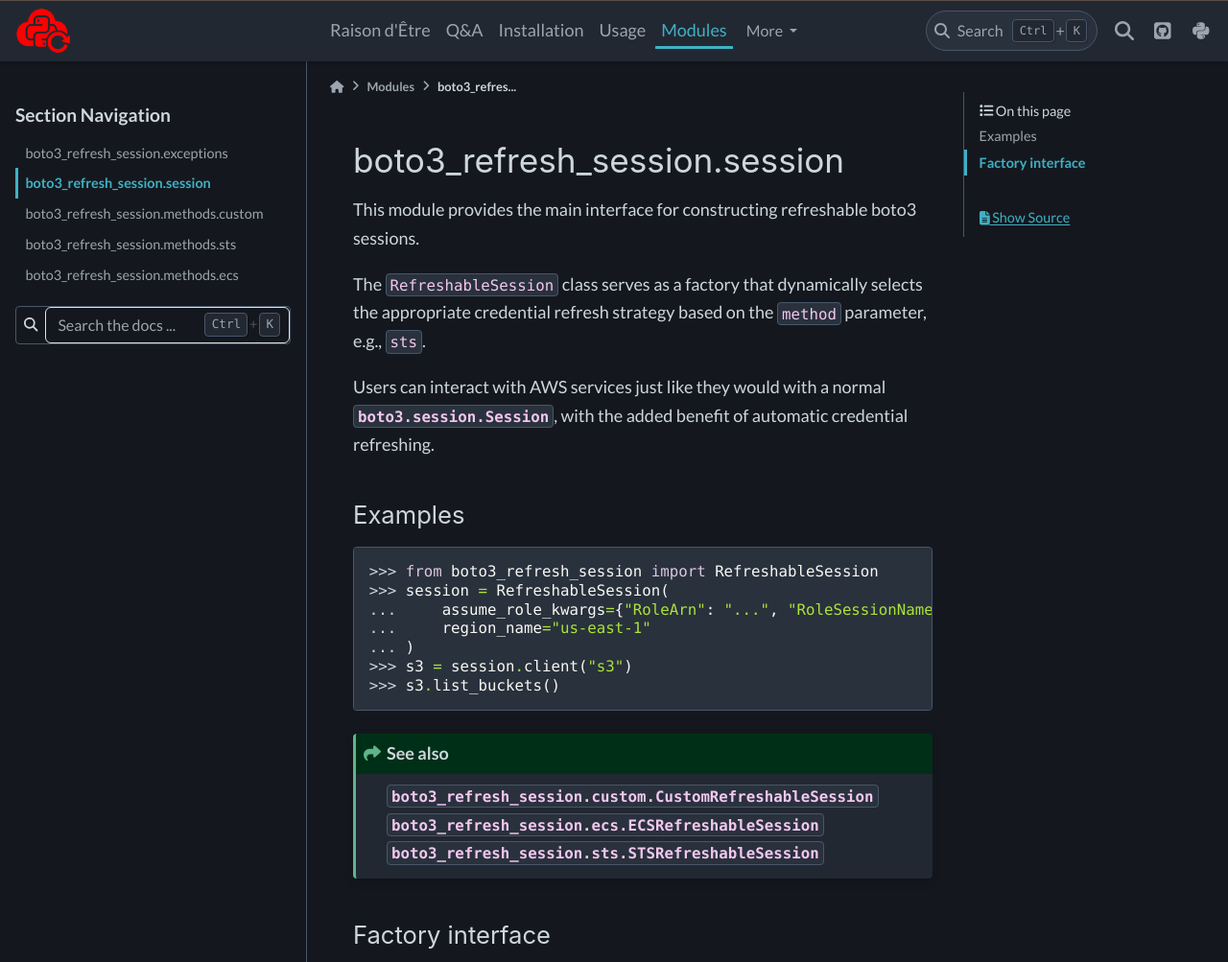
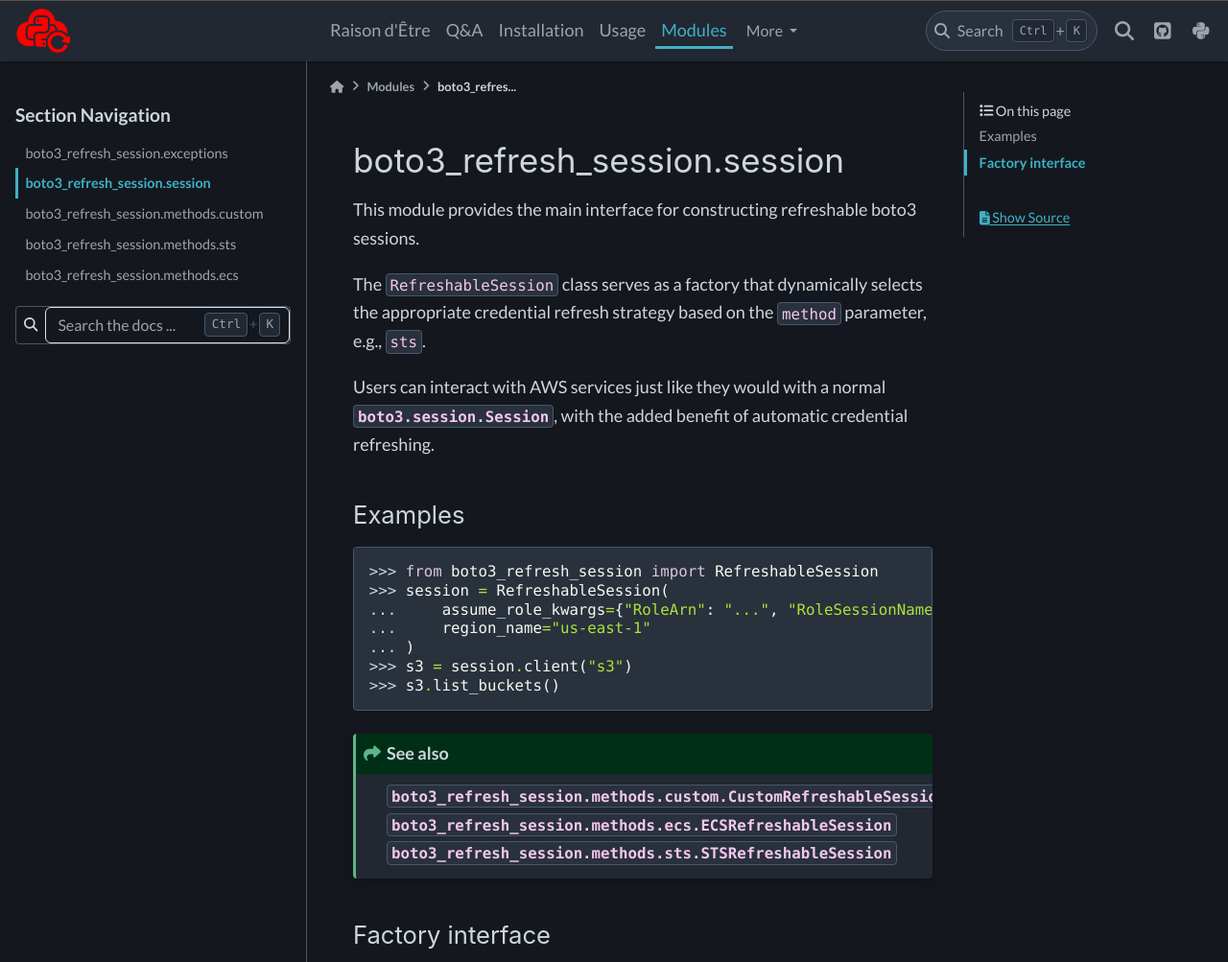
Before and after one commit to michaelthomasletts/boto3-refresh-session, a Sphinx documentation site: the page built from doc/modules/session.rst, in a window 1280 px wide and 1324 px high, cut to the strip 0-1003 px from the top of the window. Shown: the whole strip at 96% size. Built offline with Sphinx 7.4.7 and the PyData theme 0.15.4, drawn with Linux system fonts in a browser that asks for light colours.

Commit message:
session.rst

```diff
--- a/doc/modules/session.rst
+++ b/doc/modules/session.rst
@@ -24,9 +24,9 @@
 >>> s3.list_buckets()
 
 .. seealso::
-    :class:`boto3_refresh_session.custom.CustomRefreshableSession`
-    :class:`boto3_refresh_session.ecs.ECSRefreshableSession`
-    :class:`boto3_refresh_session.sts.STSRefreshableSession`
+    :class:`boto3_refresh_session.methods.custom.CustomRefreshableSession`
+    :class:`boto3_refresh_session.methods.ecs.ECSRefreshableSession`
+    :class:`boto3_refresh_session.methods.sts.STSRefreshableSession`
 
 Factory interface
 -----------------
```
